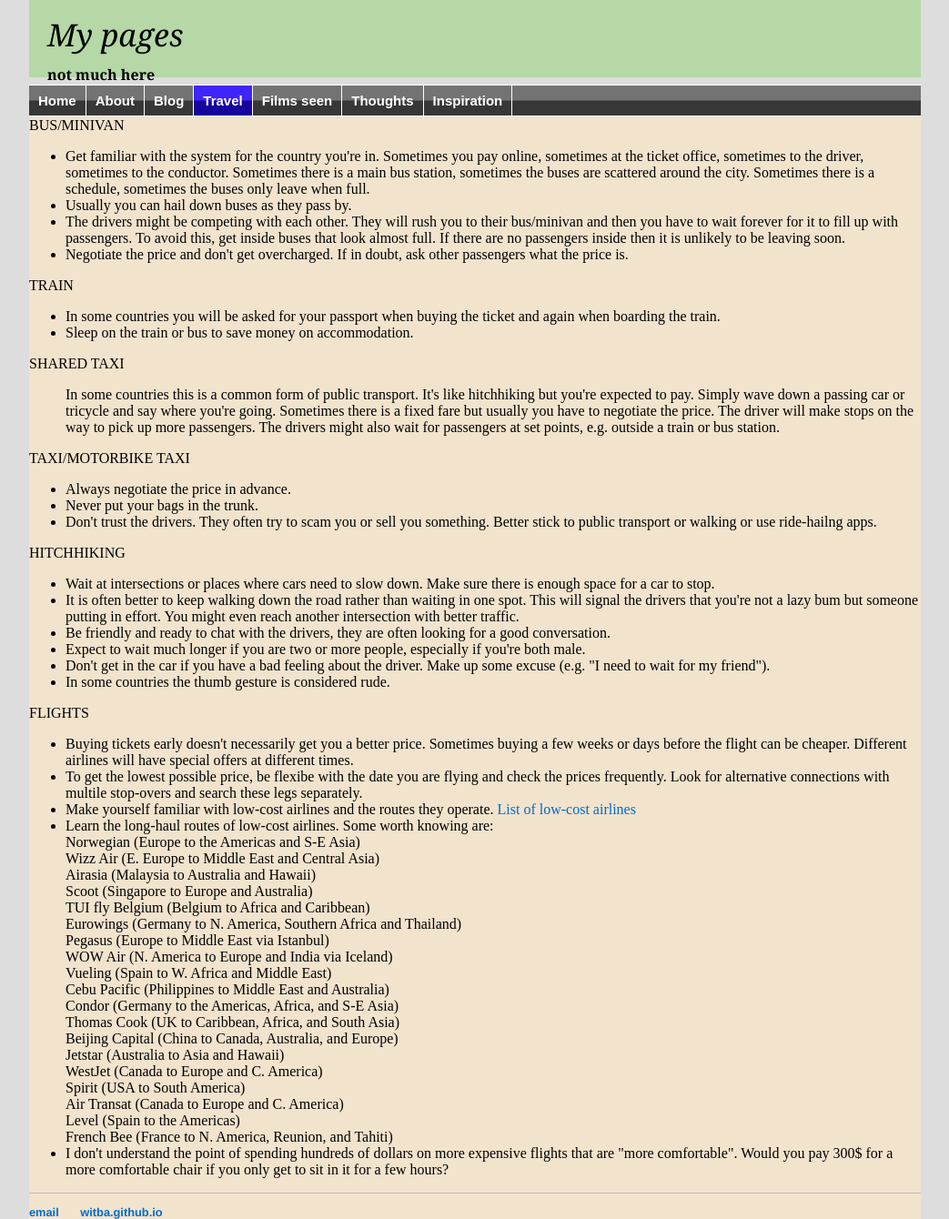
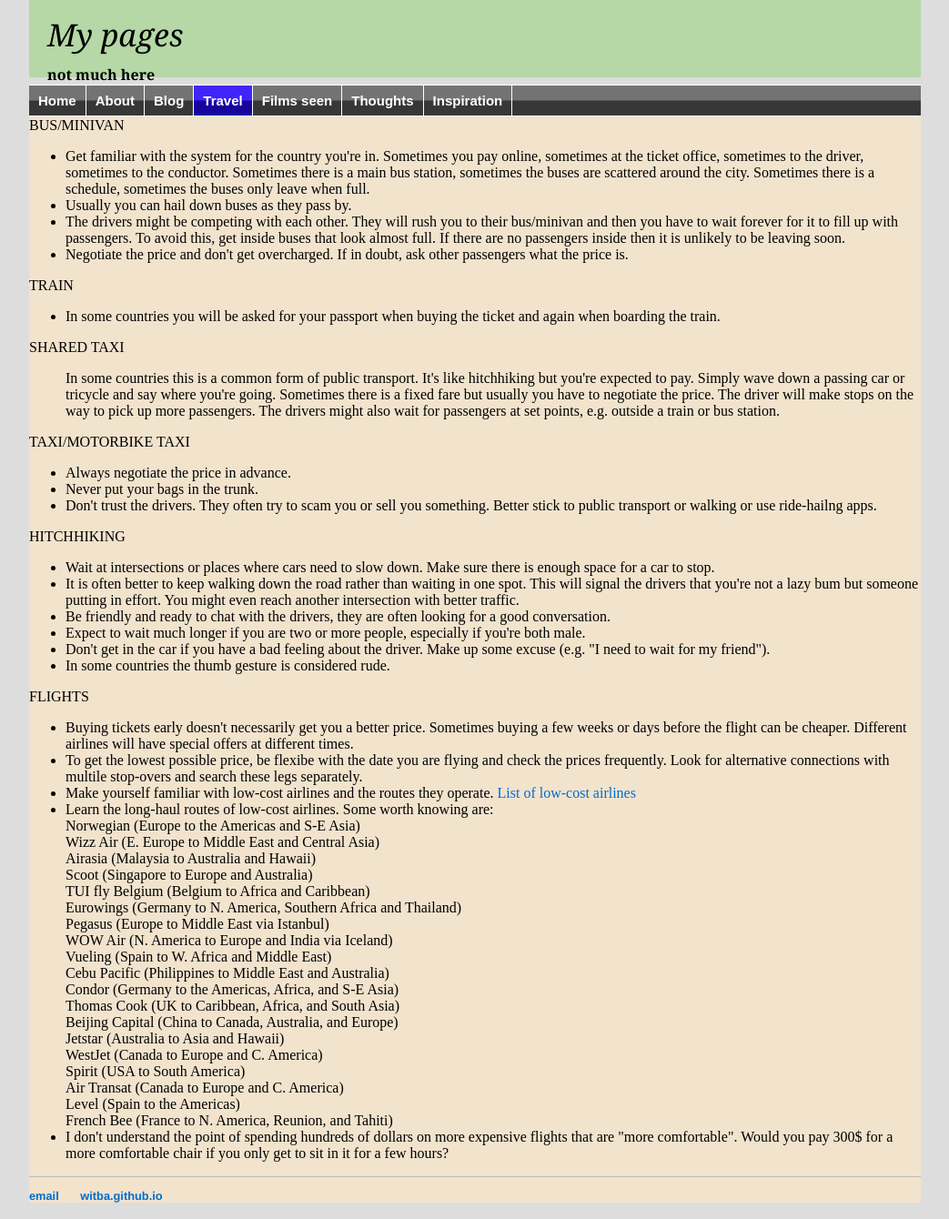
Before and after one commit to witba/witba.github.io, a Jekyll site: the page built from travel/transport.html, in a window 1280 px wide. Shown: the whole page at 91% size, without its empty margins (118-1161 px from the left). Built offline with Jekyll 4.4.1, drawn with Linux system fonts in a browser that asks for light colours.

Commit message:
Update transport.html

```diff
--- a/travel/transport.html
+++ b/travel/transport.html
@@ -16,7 +16,6 @@ BUS/MINIVAN<br>
 TRAIN<br>
 <ul>
 <li>In some countries you will be asked for your passport when buying the ticket and again when boarding the train.
-<li>Sleep on the train or bus to save money on accommodation.<br>
 </ul>
 SHARED TAXI<br>
 <ul>
```
